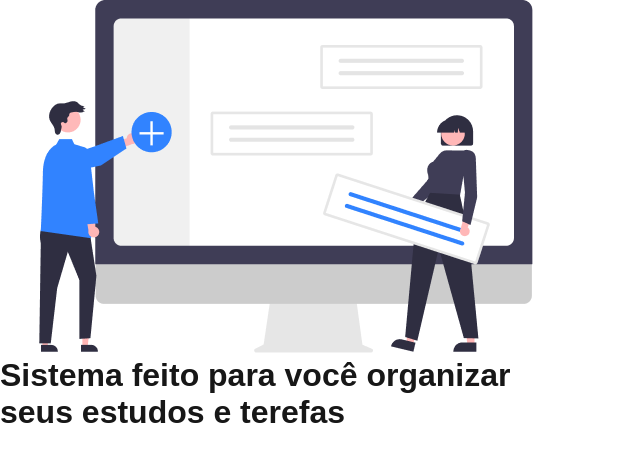
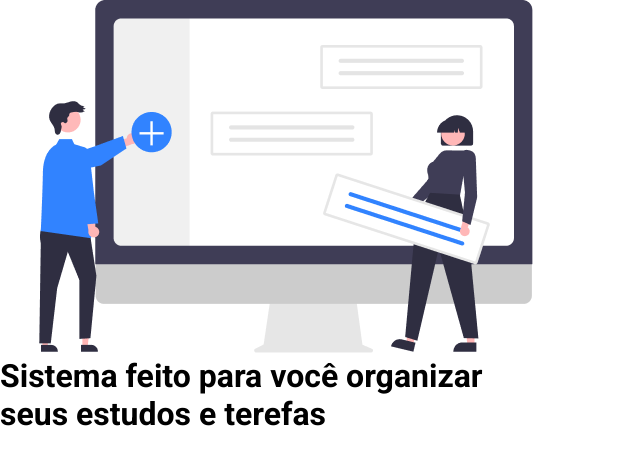
Before and after one commit to athena272/next-tasks-board, a Next.js app: page / in a window 1280 px wide. Shown: the top 464 px of the page, without its empty margins (0-640 px from the left). Built offline with nearby package versions, Linux system fonts and the light colour scheme.

Commit message:
Update globals.css

```diff
--- a/src/styles/globals.css
+++ b/src/styles/globals.css
@@ -1,42 +1,11 @@
-:root {
-  --background: #ffffff;
-  --foreground: #171717;
+@import url("https://fonts.googleapis.com/css2?family=Roboto:wght@400;500;700&display=swap");
+
+* {
+  margin: 0;
+  padding: 0;
+  box-sizing: border-box;
 }
 
-@media (prefers-color-scheme: dark) {
-  :root {
-    --background: #0a0a0a;
-    --foreground: #ededed;
-  }
+html {
+  font-family: "Roboto", sans-serif;
 }
-
-html,
-body {
-  max-width: 100vw;
-  overflow-x: hidden;
-}
-
-body {
-  color: var(--foreground);
-  background: var(--background);
-  font-family: Arial, Helvetica, sans-serif;
-  -webkit-font-smoothing: antialiased;
-  -moz-osx-font-smoothing: grayscale;
-}
-
-* {
-  box-sizing: border-box;
-  padding: 0;
-  margin: 0;
-}
-
-a {
-  color: inherit;
-  text-decoration: none;
-}
-
-@media (prefers-color-scheme: dark) {
-  html {
-    color-scheme: dark;
-  }
-}
```
